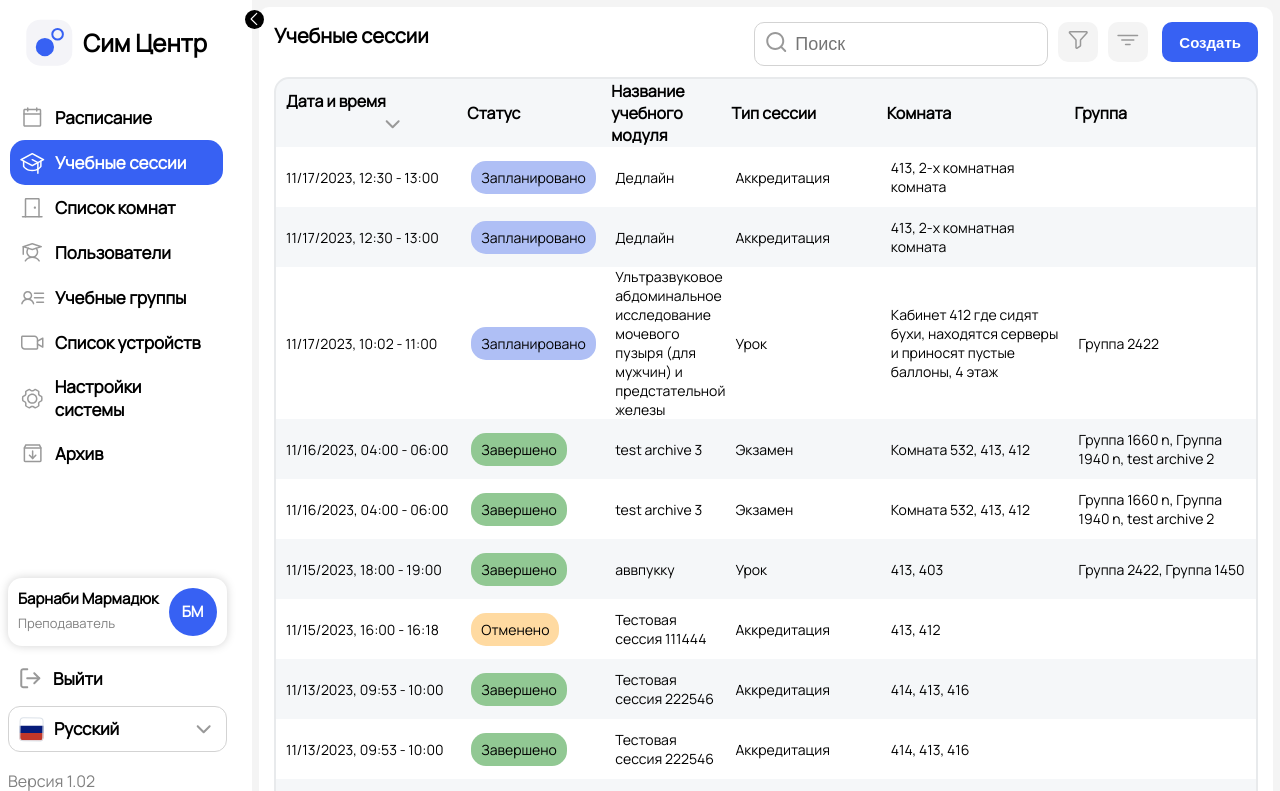
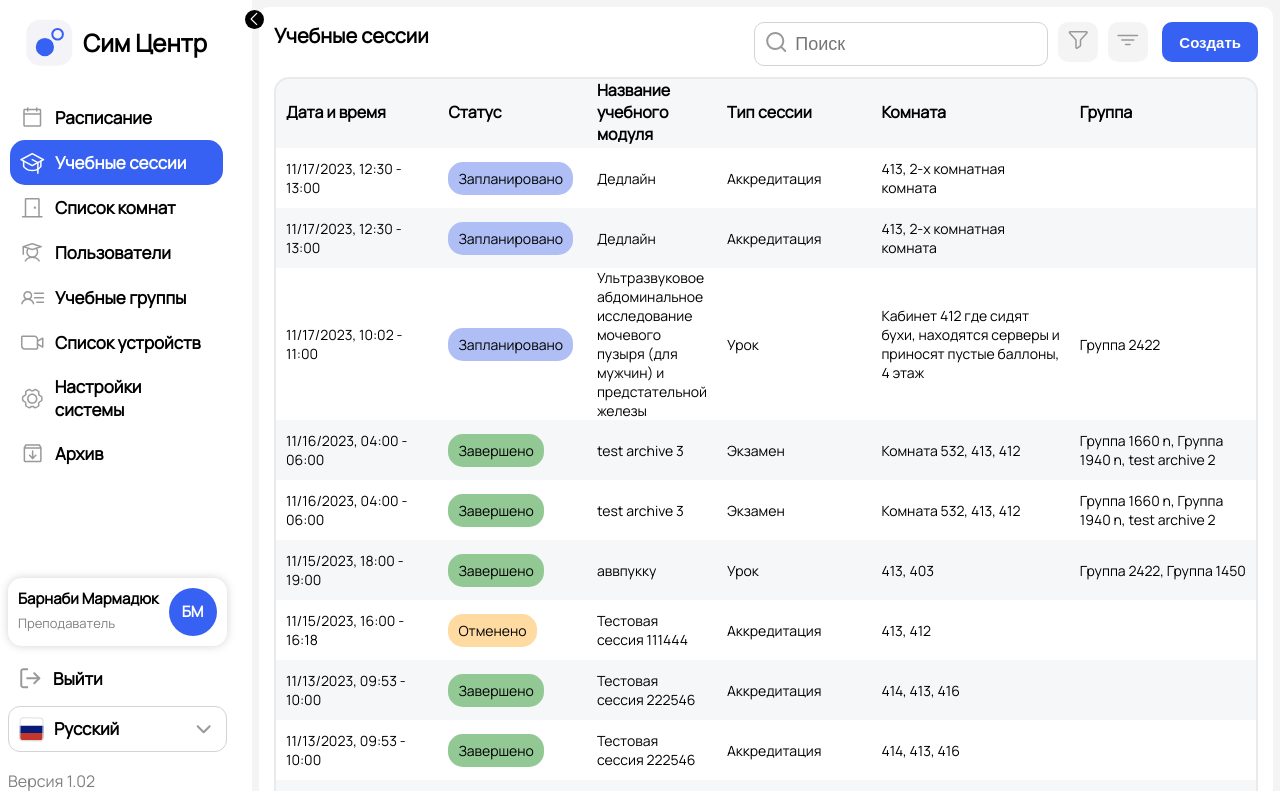
Before and after one commit to azatgt1996/VueApp, a Vue app: page /lesson-session in a window 1280 px wide. Shown: the top 791 px of the page. Built offline with nearby package versions, Linux system fonts and the light colour scheme.

Commit message:
+ SortColumn

```diff
--- a/src/components/AppNav.vue
+++ b/src/components/AppNav.vue
@@ -5,28 +5,28 @@
       <span class="logo-text">Сим Центр</span>
     </RouterLink>
     <div class="nav-main">
-      <RouterLink to="/schedule" class="nav-item" tabindex="1">
+      <RouterLink to="/schedule" class="nav-item">
         <Icon name="schedule" />Расписание
       </RouterLink>
-      <RouterLink to="/lesson-session" class="nav-item" tabindex="2">
+      <RouterLink to="/lesson-session" class="nav-item">
         <Icon name="lessons" />Учебные сессии
       </RouterLink>
-      <RouterLink to="/room-list" class="nav-item" tabindex="3">
+      <RouterLink to="/room-list" class="nav-item">
         <Icon name="room" />Список комнат
       </RouterLink>
-      <RouterLink to="/users" class="nav-item" tabindex="4">
+      <RouterLink to="/users" class="nav-item">
         <Icon name="user" />Пользователи
       </RouterLink>
-      <RouterLink to="/lesson-groups" class="nav-item" tabindex="5">
+      <RouterLink to="/lesson-groups" class="nav-item">
         <Icon name="lesson-group" />Учебные группы
       </RouterLink>
-      <RouterLink to="/device-list" class="nav-item" tabindex="6">
+      <RouterLink to="/device-list" class="nav-item">
         <Icon name="device" />Список устройств
       </RouterLink>
-      <RouterLink to="/settings" class="nav-item" tabindex="7">
+      <RouterLink to="/settings" class="nav-item">
         <Icon name="setting" />Настройки системы
       </RouterLink>
-      <RouterLink to="/archive" class="nav-item" tabindex="8">
+      <RouterLink to="/archive" class="nav-item">
         <Icon name="archive" />Архив
       </RouterLink>
     </div>
@@ -40,7 +40,7 @@
         </div>
         <div class="user-icon">БМ</div>
       </div>
-      <RouterLink to="/login" class="nav-item" style="margin: 5px 0" tabindex="9">
+      <RouterLink to="/login" class="nav-item" style="margin: 5px 0">
         <Icon name="logout" />Выйти
       </RouterLink>
       <div class="lang-combobox">
@@ -52,9 +52,9 @@
     </div>
   </div>
   <button class="collapse" @click="isCollapsed = !isCollapsed"
-          :title="!isCollapsed ? 'Скрыть' : 'Показать'">
-    <Icon v-show="!isCollapsed" name="arrow-left" style="fill: white"/>
-    <Icon v-show="isCollapsed" name="arrow-right" style="fill: white"/>
+    :title="(!isCollapsed ? 'Скрыть' : 'Показать') + ' меню'">
+    <Icon v-show="!isCollapsed" name="arrow-left" />
+    <Icon v-show="isCollapsed" name="arrow-right" />
   </button>
 </template>
 
@@ -80,6 +80,10 @@ const isCollapsed = ref(false)
   position: relative;
   top: 10px;
   left: 12px;
+
+  svg {
+    fill: white;
+  }
 }
 
 .sidebar {
--- /dev/null
+++ b/src/components/SortColumn.vue
@@ -0,0 +1,51 @@
+<template>
+  <th :style="`width: ${width}px`" @click="sort">
+    <span>
+      {{ label }}
+      <Icon :class="`sort-icon sorted-${sortState}`" name="arrow-down" />
+    </span>
+  </th>
+</template>
+
+<script setup>
+import {ref} from 'vue';
+import Icon from '@/ui/Icon.vue';
+
+const props = defineProps({
+  width: String,
+  label: String,
+})
+
+const sortState = ref('none')
+
+function sort() {
+  if (sortState.value == 'none') sortState.value = 'asc'
+  else if (sortState.value == 'asc') sortState.value = 'desc'
+  else if (sortState.value == 'desc') sortState.value = 'none'
+}
+
+</script>
+
+<style lang="scss">
+th {
+    text-align: left;
+    padding: 0 10px;
+    cursor: pointer;
+
+    .sort-icon {
+      margin-left: 5px;
+      vertical-align: middle;
+      visibility: visible;
+    }
+
+    .sorted-none {
+      visibility: hidden;
+      width: 0;
+      margin-left: 0;
+    }
+
+    .sorted-asc {
+      transform: rotate(180deg);
+    }
+  }
+</style>
--- a/src/pages/LessonSessionPage.vue
+++ b/src/pages/LessonSessionPage.vue
@@ -17,20 +17,17 @@
   <table class="table-border">
     <thead style="height: 50px">
       <tr>
-        <th style="width: 210px; padding-left: 10px;">
-          <span>Дата и время</span>
-          <Icon name="arrow-down" style="float: right; margin-right: 60px" />
-        </th>
-        <th style="width: 145px">Статус</th>
-        <th>Название учебного модуля</th>
-        <th style="width: 170px">Тип сессии</th>
-        <th style="width: 220px">Комната</th>
-        <th style="width: 200px; padding-right: 10px">Группа</th>
+        <SortColumn label="Дата и время" width="170"/>
+        <SortColumn label="Статус" width="130"/>
+        <SortColumn label="Название учебного модуля"/>
+        <SortColumn label="Тип сессии" width="150"/>
+        <SortColumn label="Комната" width="220"/>
+        <SortColumn label="Группа" width="200"/>
       </tr>
     </thead>
     <tbody>
       <tr v-for="(rec, i) in page" style="height: 60px" :style="{ background: i % 2 == 1 ? '$bg-color' : 'white' }">
-        <td style="padding-left: 10px">{{ dateFormat(rec) }}</td>
+        <td>{{ dateFormat(rec) }}</td>
         <td>
           <span class="status-col" :style="{ background: status[rec.status.name].color }">
             {{ status[rec.status.name].text }}
@@ -39,7 +36,7 @@
         <td>{{ rec.module }}</td>
         <td>{{ session[rec.type.name] }}</td>
         <td>{{ rec.rooms.map(r => r.name).join(', ') }}</td>
-        <td style="padding-right: 10px">{{ rec.groups.map(r => r.name).join(', ') }}</td>
+        <td>{{ rec.groups.map(r => r.name).join(', ') }}</td>
       </tr>
       <tr v-if="!filtered.length">
         <td colspan="6" style="text-align: center; padding: 10px 0;">Нет данных</td>
@@ -67,6 +64,7 @@
 import { ref, computed } from 'vue';
 import data from '@/data.json'
 import Icon from '@/ui/Icon.vue';
+import SortColumn from '@/components/SortColumn.vue';
 
 const records = ref(data.sessions ?? [])
 
@@ -169,11 +167,7 @@ table.table-border {
   border-spacing: 0px;
 
   td {
-    padding: 0 5px;
-  }
-
-  th {
-    text-align: left;
+    padding: 0 10px;
   }
 
   tbody {
@@ -190,7 +184,7 @@ table.table-border {
     width: 30px;
     height: 30px;
     border-radius: 8px;
-    border: 1px solid rgba(0,0,0,.1);
+    border: 1px solid rgba(0, 0, 0, .1);
     background: white;
     cursor: pointer;
     margin-left: 5px;
```
